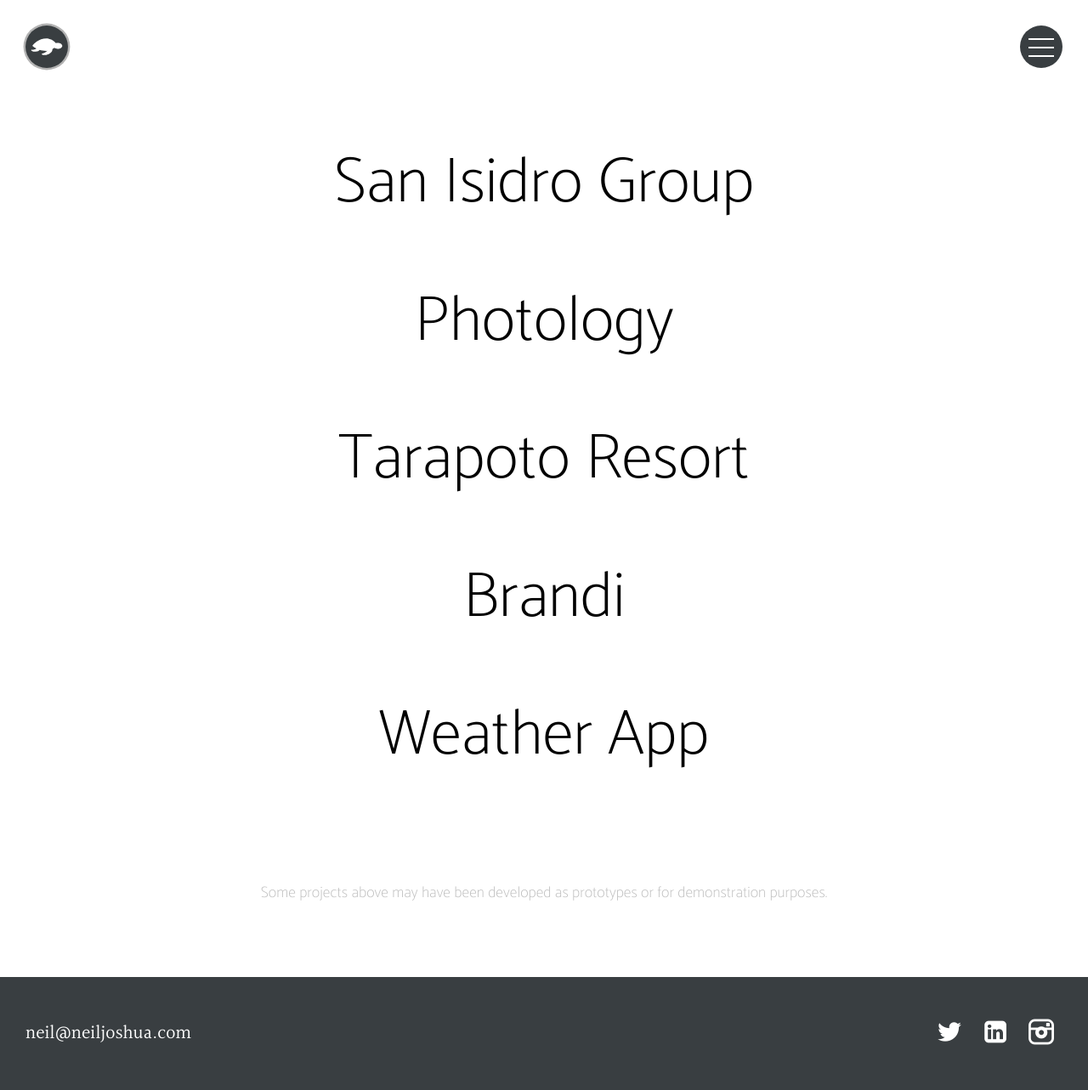
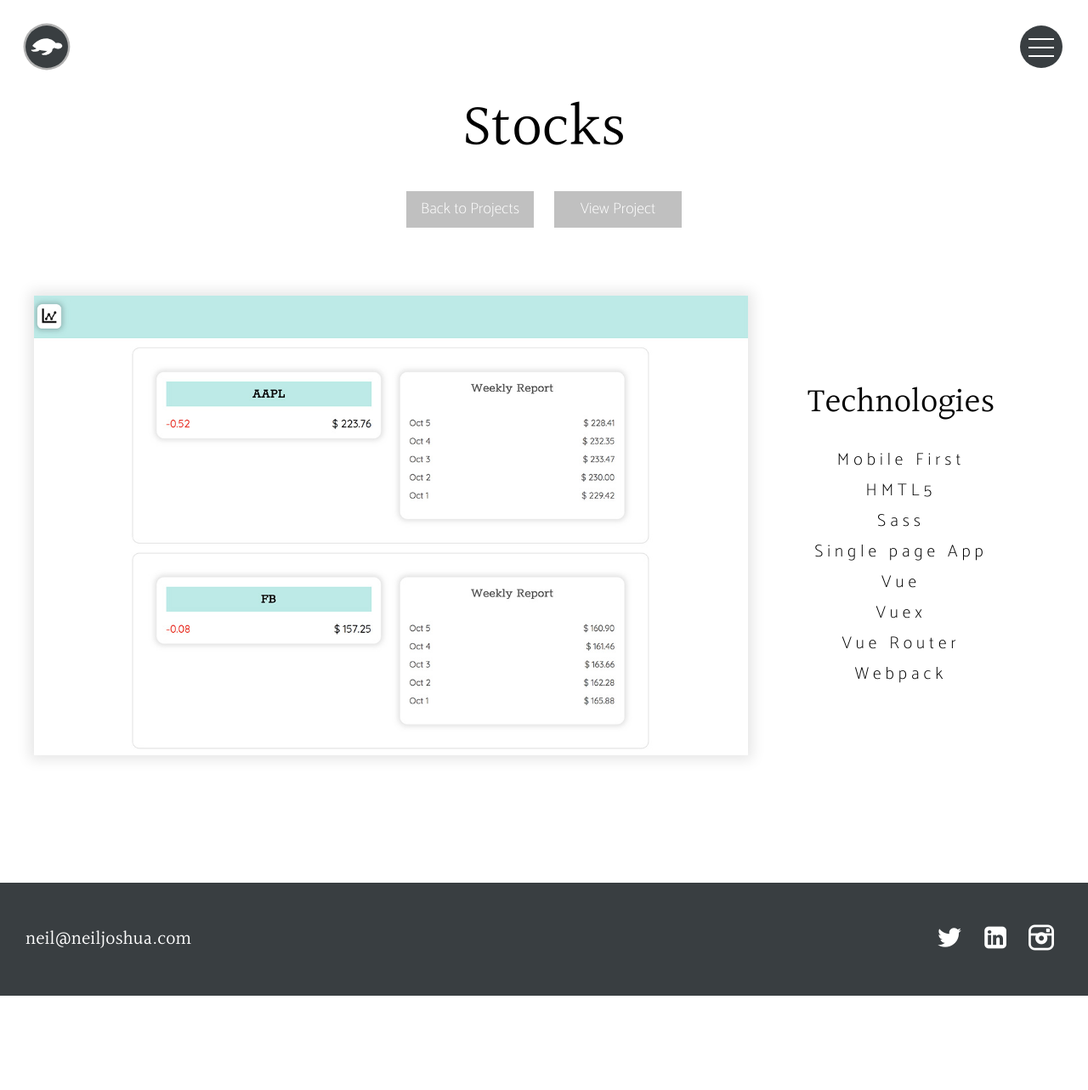
Before and after one commit to neiljoshua/nm, a PHP site: page /projects/stocks in a window 1280 px wide. Shown: the whole page at 85% size. After the commit the page ends 1172 px from the top, so only its background shows below. Run offline with PHP 8.4, Linux system fonts and the light colour scheme.

Commit message:
Adding Stock page to projects

```diff
--- a/dist/css/styles.css
+++ b/dist/css/styles.css
@@ -790,8 +790,16 @@ button:hover {
 .home .logo .active-path {
   fill: #4DCBCB;
 }
+/* line 34, ../../src/sass/home.scss */
+.home .logo:hover {
+  -webkit-animation: none;
+  -moz-animation: none;
+  -ms-animation: none;
+  -o-animation: none;
+  animation: none;
+}
 @media (min-width: 769px) {
-  /* line 37, ../../src/sass/home.scss */
+  /* line 40, ../../src/sass/home.scss */
   .home .menu-active {
     background-color: rgba(0, 0, 0, 0.5);
     left: 50%;
@@ -800,7 +808,7 @@ button:hover {
     transition: left 0.6s ease-in-out;
   }
 }
-/* line 46, ../../src/sass/home.scss */
+/* line 49, ../../src/sass/home.scss */
 .home .home-hero {
   display: block;
   position: relative;
@@ -811,7 +819,7 @@ button:hover {
   background: rgba(0, 0, 0, 0.5);
 }
 @media (min-width: 769px) {
-  /* line 46, ../../src/sass/home.scss */
+  /* line 49, ../../src/sass/home.scss */
   .home .home-hero {
     background: #393E41;
     float: left;
@@ -819,7 +827,7 @@ button:hover {
     height: 100vh;
   }
 }
-/* line 62, ../../src/sass/home.scss */
+/* line 65, ../../src/sass/home.scss */
 .home .home--item {
   position: absolute;
   top: 50%;
@@ -831,44 +839,44 @@ button:hover {
   transform: translateY(-50%);
   z-index: 10;
 }
-/* line 70, ../../src/sass/home.scss */
+/* line 73, ../../src/sass/home.scss */
 .home .home--item__title, .home .home--item__copy {
   font-family: sanserif;
   color: #fff;
   padding-bottom: 15px;
 }
-/* line 76, ../../src/sass/home.scss */
+/* line 79, ../../src/sass/home.scss */
 .home .home--item__title {
   font-size: 40px;
 }
 @media (min-width: 601px) {
-  /* line 76, ../../src/sass/home.scss */
+  /* line 79, ../../src/sass/home.scss */
   .home .home--item__title {
     font-size: 60px;
   }
 }
 @media (min-width: 769px) {
-  /* line 76, ../../src/sass/home.scss */
+  /* line 79, ../../src/sass/home.scss */
   .home .home--item__title {
     font-size: 70px;
   }
 }
-/* line 85, ../../src/sass/home.scss */
+/* line 88, ../../src/sass/home.scss */
 .home .home--item__copy {
   font-size: 25px;
 }
 
-/* line 91, ../../src/sass/home.scss */
+/* line 94, ../../src/sass/home.scss */
 .menu-active {
   overflow: hidden;
 }
 
-/* line 95, ../../src/sass/home.scss */
+/* line 98, ../../src/sass/home.scss */
 .hidden {
   display: none;
 }
 
-/* line 99, ../../src/sass/home.scss */
+/* line 102, ../../src/sass/home.scss */
 .source {
   visibility: hidden;
 }
@@ -879,12 +887,12 @@ button:hover {
 }
 /* line 6, ../../src/sass/projects.scss */
 .projects .project-list {
-  padding: 40px 0 20px;
+  padding: 40px 0 0;
 }
 @media (min-width: 769px) {
   /* line 6, ../../src/sass/projects.scss */
   .projects .project-list {
-    padding: 60px 0 30px;
+    padding: 60px 0 0;
   }
 }
 /* line 11, ../../src/sass/projects.scss */
@@ -1172,6 +1180,9 @@ button:hover {
   display: inline-block;
   margin: 40px 0;
   vertical-align: middle;
+  -webkit-box-shadow: 0px 0px 15px 5px rgba(0, 0, 0, 0.1);
+  -ms-box-shadow: 0px 0px 15px 5px rgba(0, 0, 0, 0.1);
+  box-shadow: 0px 0px 15px 5px rgba(0, 0, 0, 0.1);
 }
 @media (min-width: 981px) {
   /* line 49, ../../src/sass/single-project.scss */
@@ -1179,16 +1190,16 @@ button:hover {
     width: 70%;
   }
 }
-/* line 56, ../../src/sass/single-project.scss */
+/* line 57, ../../src/sass/single-project.scss */
 .project-image__link {
   display: block;
 }
-/* line 59, ../../src/sass/single-project.scss */
+/* line 60, ../../src/sass/single-project.scss */
 .project-image__img {
   width: 100%;
 }
 
-/* line 64, ../../src/sass/single-project.scss */
+/* line 65, ../../src/sass/single-project.scss */
 .project-copy {
   width: 100%;
   margin: 40px 0;
@@ -1196,12 +1207,12 @@ button:hover {
   vertical-align: middle;
 }
 @media (min-width: 981px) {
-  /* line 64, ../../src/sass/single-project.scss */
+  /* line 65, ../../src/sass/single-project.scss */
   .project-copy {
     width: 30%;
   }
 }
-/* line 72, ../../src/sass/single-project.scss */
+/* line 73, ../../src/sass/single-project.scss */
 .project-copy__title {
   color: #000;
   font-size: 25px;
@@ -1209,22 +1220,22 @@ button:hover {
   font-family: "Halant-Regular";
 }
 @media (min-width: 769px) {
-  /* line 72, ../../src/sass/single-project.scss */
+  /* line 73, ../../src/sass/single-project.scss */
   .project-copy__title {
     font-size: 35px;
   }
 }
 @media (min-width: 981px) {
-  /* line 72, ../../src/sass/single-project.scss */
+  /* line 73, ../../src/sass/single-project.scss */
   .project-copy__title {
     font-size: 40px;
   }
 }
-/* line 84, ../../src/sass/single-project.scss */
+/* line 85, ../../src/sass/single-project.scss */
 .project-copy__list {
   text-align: center;
 }
-/* line 88, ../../src/sass/single-project.scss */
+/* line 89, ../../src/sass/single-project.scss */
 .project-copy__item {
   margin-bottom: 5px;
   font-family: "Catamaran-thin";
@@ -1234,7 +1245,7 @@ button:hover {
   line-height: 1.8;
 }
 @media (min-width: 769px) {
-  /* line 88, ../../src/sass/single-project.scss */
+  /* line 89, ../../src/sass/single-project.scss */
   .project-copy__item {
     width: 90%;
     margin: 0 auto;
--- a/projects/brandi.php
+++ b/projects/brandi.php
@@ -10,7 +10,7 @@
     </div>
 
     <div class="button">
-  <a class="button__link" href="projects.php">Back to Projects</a>
+      <a class="button__link" href="/projects">Back to Projects</a>
       <a class="button__link" href="http://www.brandi.neiljoshua.com" target="_blank">View Project</a>
     </div>
 
@@ -36,6 +36,7 @@
       </div>
 
     </div>
+  </main>
 
 <footer class="footer">
 <?php
--- a/projects/index.php
+++ b/projects/index.php
@@ -8,10 +8,13 @@
 
     <ul class="project-list">
       <li class="project-list__item">
-        <a class="project-list__link" href="sanisidro">San Isidro Group</a>
+        <a class="project-list__link" href="stocks">Stocks App</a>
       </li>
       <li class="project-list__item">
         <a class="project-list__link" href="photology">Photology</a>
+      </li>
+      <li class="project-list__item">
+        <a class="project-list__link" href="sanisidro">San Isidro Group</a>
       </li>
       <li class="project-list__item">
         <a class="project-list__link" href="tarapoto">Tarapoto Resort</a>
--- a/projects/photology.php
+++ b/projects/photology.php
@@ -10,7 +10,7 @@
     </div>
 
     <div class="button">
-      <a class="button__link" href="projects.php">Back to Projects</a>
+      <a class="button__link" href="/projects">Back to Projects</a>
       <a class="button__link" href="http://photology.neiljoshua.com/" target="_blank">View Project</a>
     </div>
 
--- a/projects/sanisidro.php
+++ b/projects/sanisidro.php
@@ -11,7 +11,7 @@
     </div>
 
     <div class="button">
-      <a class="button__link" href="projects.php"> Back to Projects</a>
+      <a class="button__link" href="/projects"> Back to Projects</a>
       <a class="button__link" href="http://sanisidro.neiljoshua.com" target="_blank">View Project</a>
     </div>
 
@@ -40,6 +40,7 @@
 
     </div>
   </main>
+
 <footer class="footer">
 <?php
   include('../src/includes/footer.php')
--- /dev/null
+++ b/projects/stocks.php
@@ -0,0 +1,45 @@
+<?php $thisPage="projects"; ?>
+<?php
+  include('../src/includes/header.php')
+?>
+<?php include('../src/includes/navigation.php')
+?>
+
+    <div class="project-title">
+      <h1 class="project-title__text">Stocks</h1>
+    </div>
+
+    <div class="button">
+      <a class="button__link" href="/projects">Back to Projects</a>
+      <a class="button__link" href="http://www.stocks.neiljoshua.com" target="_blank">View Project</a>
+    </div>
+
+    <div class="project-row">
+
+      <div class="project-image">
+        <a class="project-image__link" href="http://www.stocks.neiljoshua.com" target="_blank" >
+          <img class="project-image__img" src="../src/images/projects/stocks.jpg" alt="Brandi" >
+        </a>
+       </div>
+
+      <div class="project-copy">
+          <h2 class="project-copy__title">Technologies</h2>
+          <ul class="project-copy__list">
+            <li class="project-copy__item">Mobile First</li>
+            <li class="project-copy__item">HMTL5</li>
+            <li class="project-copy__item">Sass</li>
+            <li class="project-copy__item">Single page App</li>
+            <li class="project-copy__item">Vue</li>
+            <li class="project-copy__item">Vuex</li>
+            <li class="project-copy__item">Vue Router</li>
+            <li class="project-copy__item">Webpack</li>
+          </ul>
+      </div>
+
+    </div>
+  </main>
+
+<footer class="footer">
+<?php
+  include('../src/includes/footer.php')
+?>
--- a/projects/tarapoto.php
+++ b/projects/tarapoto.php
@@ -10,7 +10,7 @@
     </div>
 
     <div class="button">
-      <a class="button__link" href="projects.php">Back to Projects</a>
+      <a class="button__link" href="/projects">Back to Projects</a>
       <a class="button__link" href="http://tarapoto.neiljoshua.com" target="_blank">View Project</a>
     </div>
 
--- a/projects/weather.php
+++ b/projects/weather.php
@@ -10,7 +10,7 @@
     </div>
 
     <div class="button">
-      <a class="button__link" href="projects.php">Back to Projects</a>
+      <a class="button__link" href="/projects">Back to Projects</a>
       <a class="button__link" href="http://weather.neiljoshua.com/" target="_blank">View Project</a>
     </div>
 
--- a/src/sass/home.scss
+++ b/src/sass/home.scss
@@ -30,6 +30,9 @@
     @include animation('pulsewhite 2s ease-in infinite');
     .active-path {
       fill: $green;
+    }
+    &:hover {
+      @include animation('none');
     }
   }
 
--- a/src/sass/projects.scss
+++ b/src/sass/projects.scss
@@ -4,9 +4,9 @@
   }
 
   .project-list {
-    padding: 40px 0 20px;
+    padding: 40px 0 0;
     @include media-min-width(tablet) {
-      padding: 60px 0 30px;
+      padding: 60px 0 0;
     }
     &__item {
       margin: 30px auto;
--- a/src/sass/single-project.scss
+++ b/src/sass/single-project.scss
@@ -50,6 +50,7 @@
   display: inline-block;
   margin: 40px 0;
   vertical-align: middle;
+  @include prefix( box-shadow,  0px 0px 15px 5px rgba(0,0,0,0.1), webkit ms);
   @include media-min-width(desktop) {
     width: 70%;
   }
```
Also changed, not shown: src/images/projects/stocks.jpg (added). Lines whose indentation alone changed are shown as unchanged.
